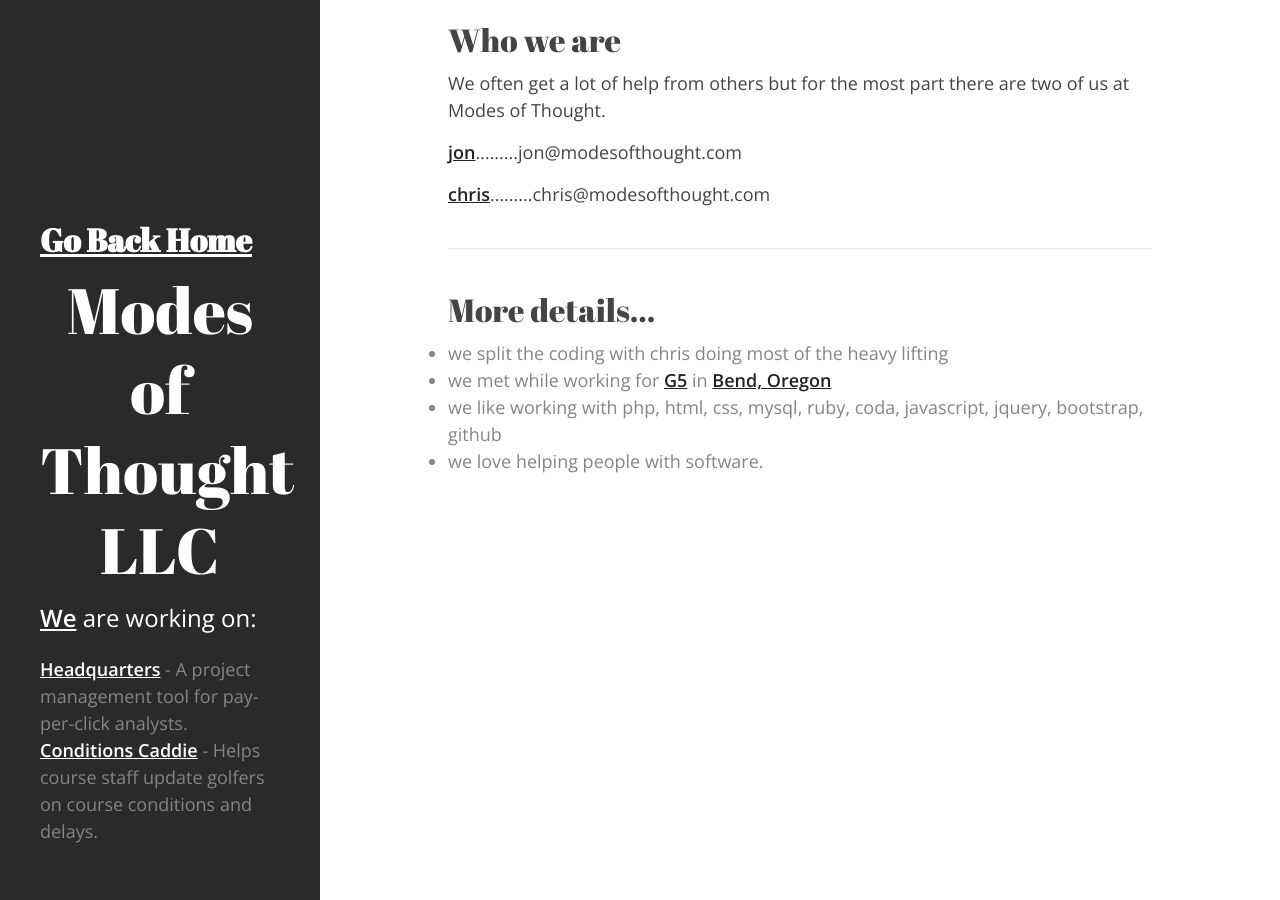
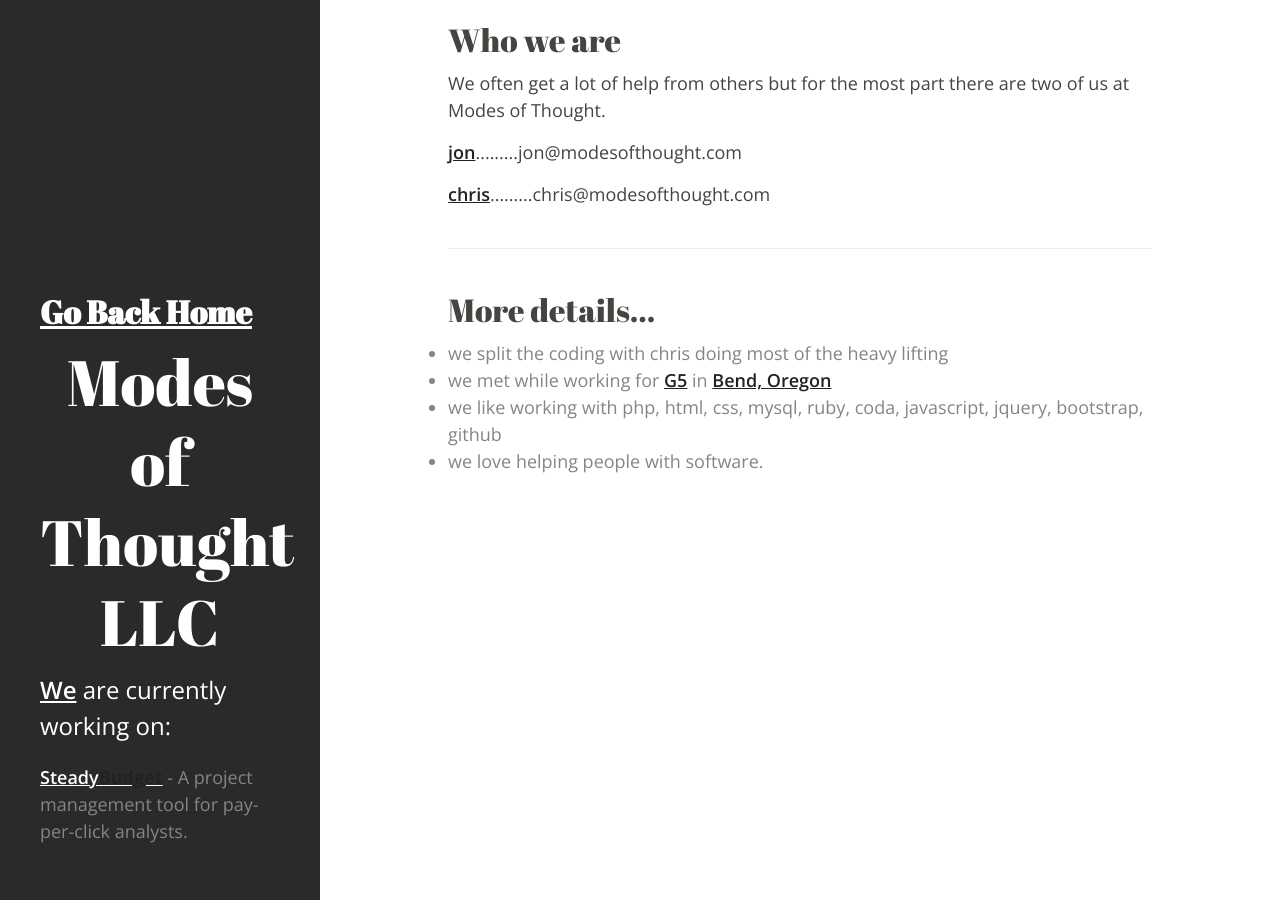
Before and after one commit to jdavis23/jdavis23.github.io, a Jekyll site: the page built from about.html, in a window 1280 px wide. Built offline with Jekyll 4.4.1, drawn with Linux system fonts in a browser that asks for light colours.

Commit message:
Update about.html

```diff
--- a/_layouts/about.html
+++ b/_layouts/about.html
@@ -29,17 +29,14 @@
       <div class="masthead-inner">
       <h2><a href="/">Go Back Home</a>
         <h1>Modes of Thought LLC</h1>
-        <p class="lead"><a href="/about">We</a> are working on:</p>
+        <p class="lead"><a href="/about">We</a> are currently working on:</p>
 
         <div class="colophon">
           <ul class="colophon-links">
             <li>
-              <a href="dev.ppcheadquarters.com">Headquarters</a> - A project management tool for pay-per-click analysts.
+              <a href="steadybudget.com">Steady<strong>Budget</strong></a> - A project management tool for pay-per-click analysts.
             </li>
-            <li>
-              <a href="supers.herokuapp.com">Conditions Caddie</a> - Helps course staff update golfers on course conditions and delays.
 
-            </li>
              </ul>
 
         </div>
```
